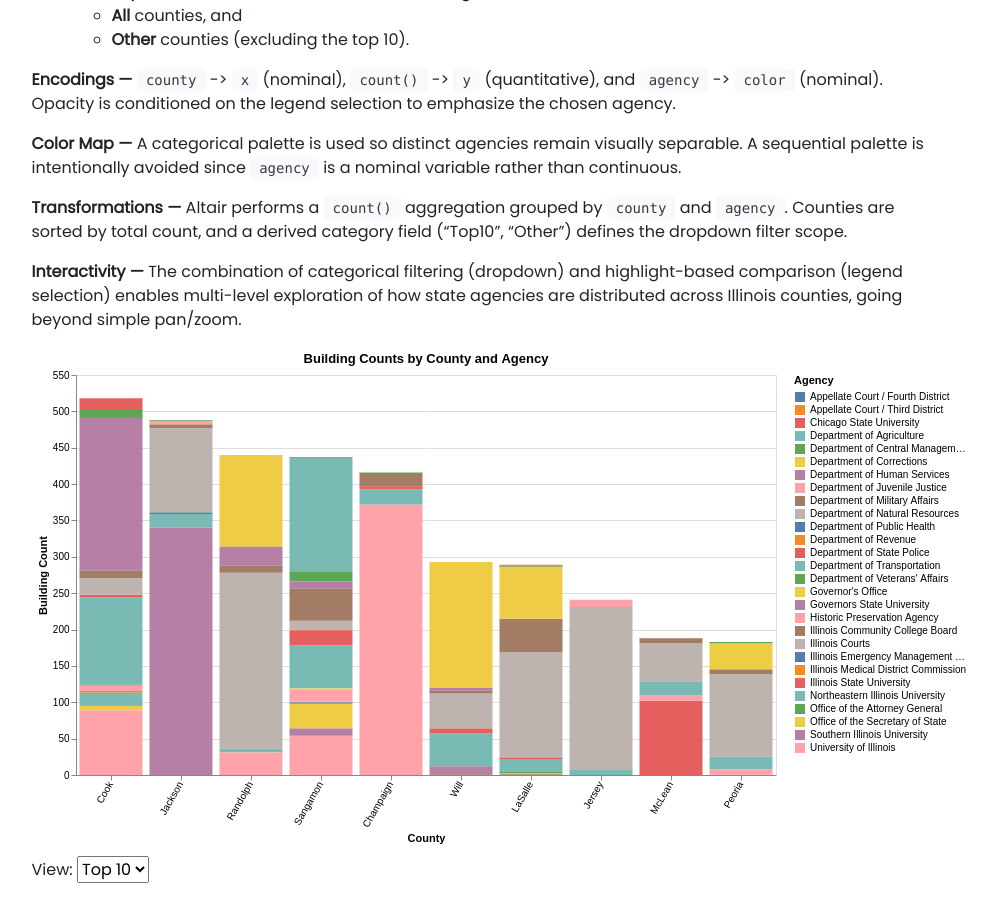
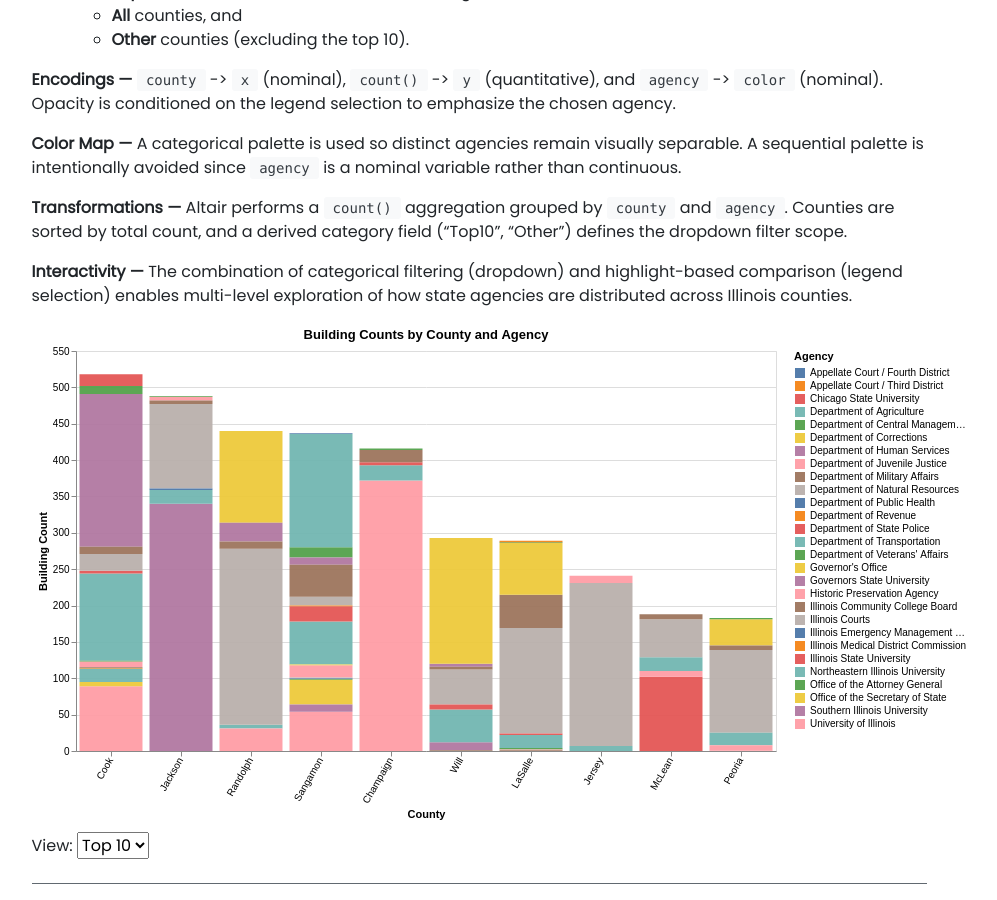
Before and after one commit to YunxiangWang-github/yw135.github.io, a Jekyll site: the page built from _projects/hw5.md, in a window 1280 px wide and 900 px high, scrolled down 461 px. Shown: the whole window, without its empty margins (161-1158 px from the left). Built offline with Jekyll 4.4.1, drawn with Linux system fonts in a browser that asks for light colours; nearby versions of some CDN libraries.

Commit message:
Format changes on md file

```diff
--- a/_projects/hw5.md
+++ b/_projects/hw5.md
@@ -28,7 +28,7 @@ Two types of interactivity are implemented:
 
 **Transformations —** Altair performs a `count()` aggregation grouped by `county` and `agency`. Counties are sorted by total count, and a derived category field ("Top10", "Other") defines the dropdown filter scope.
 
-**Interactivity —** The combination of categorical filtering (dropdown) and highlight-based comparison (legend selection) enables multi-level exploration of how state agencies are distributed across Illinois counties, going beyond simple pan/zoom.
+**Interactivity —** The combination of categorical filtering (dropdown) and highlight-based comparison (legend selection) enables multi-level exploration of how state agencies are distributed across Illinois counties.
 
 <vegachart schema-url="{{ site.baseurl }}/assets/hw5/chart1.json" style="width: 100%"></vegachart>
 
```
